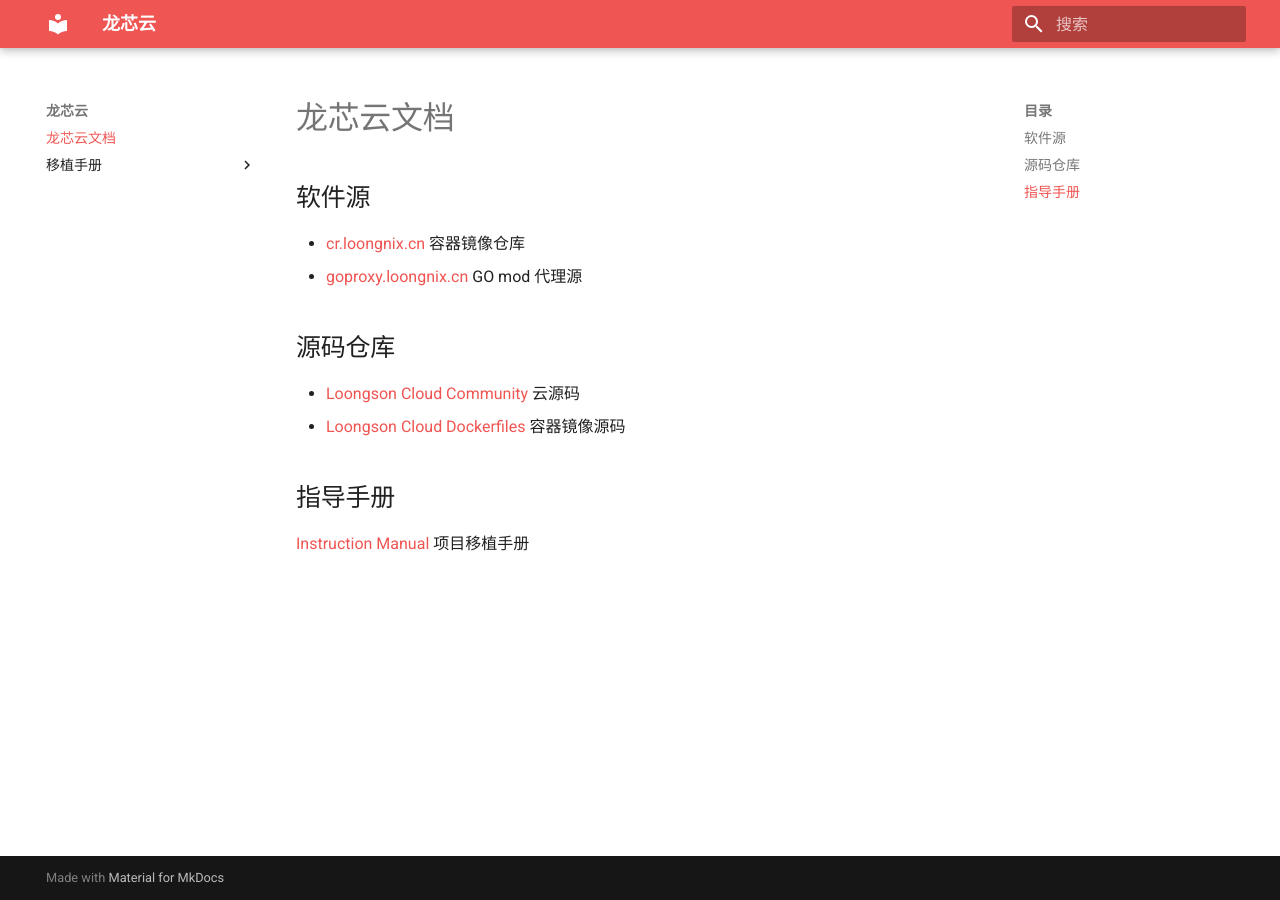
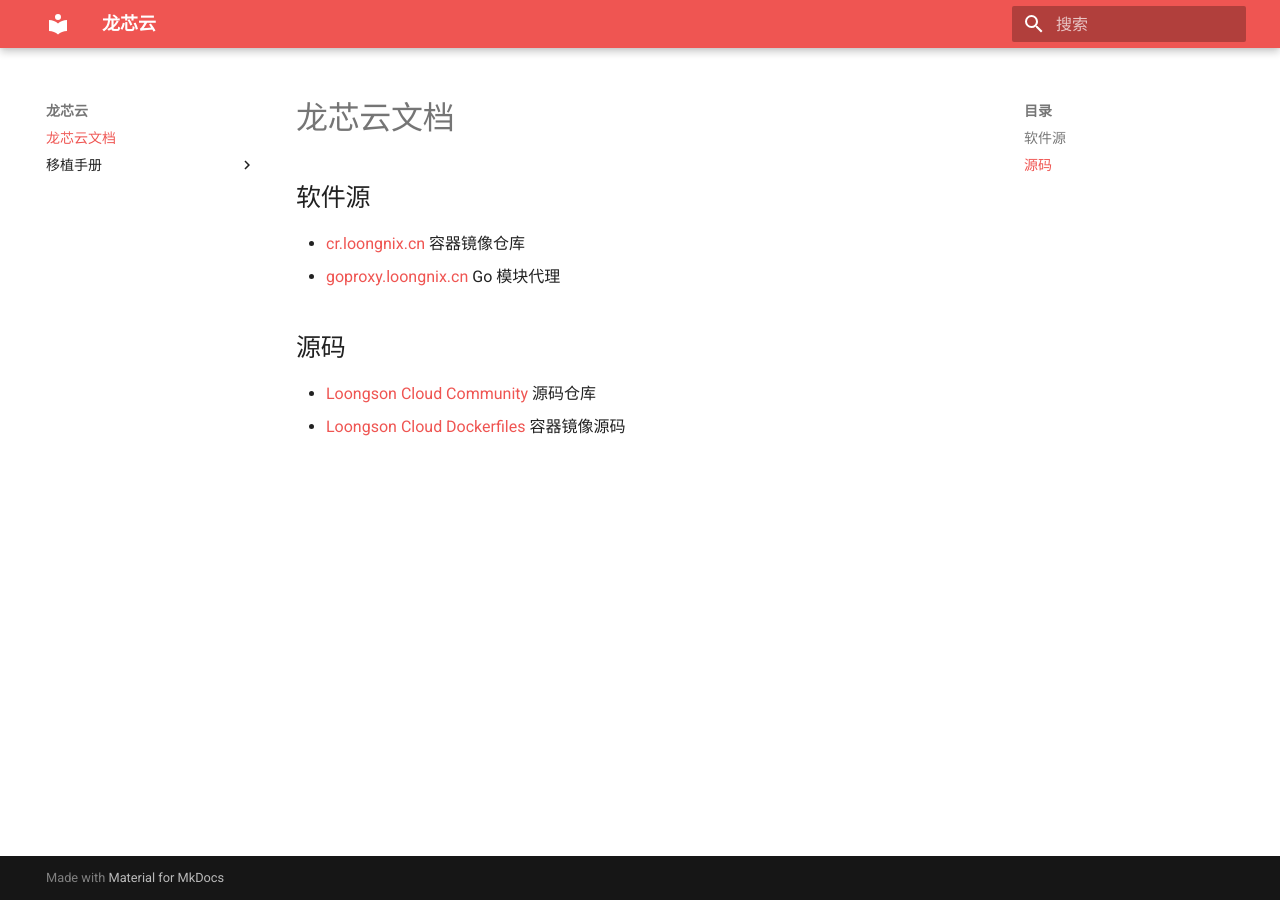
Before and after one commit to Loongson-Cloud-Community/Loongson-Cloud-Community, an MkDocs documentation site: the page built from docs/index.md, in a window 1280 px wide. Built offline with MkDocs 1.6.1 and Material for MkDocs 9.7.7, drawn with Linux system fonts in a browser that asks for light colours.

Commit message:
Update index.md

```diff
--- a/docs/index.md
+++ b/docs/index.md
@@ -1,13 +1,9 @@
 # 龙芯云文档
 
 ## 软件源
+- [cr.loongnix.cn](http://cr.loongnix.cn)  容器镜像仓库
+- [goproxy.loongnix.cn](http://goproxy.loongnix.cn) Go 模块代理
 
-- [cr.loongnix.cn](http://cr.loongnix.cn)  容器镜像仓库
-- [goproxy.loongnix.cn](http://goproxy.loongnix.cn) GO mod 代理源
-
-## 源码仓库
-- [Loongson Cloud Community](https://github.com/Loongson-Cloud-Community/) 云源码
+## 源码
+- [Loongson Cloud Community](https://github.com/Loongson-Cloud-Community/) 源码仓库
 - [Loongson Cloud Dockerfiles](https://github.com/Loongson-Cloud-Community/dockerfiles) 容器镜像源码
-
-## 指导手册
- [Instruction Manual](https://github.com/Loongson-Cloud-Community/Loongson-Cloud-Community/tree/main/docs/%E7%A7%BB%E6%A4%8D%E6%89%8B%E5%86%8C) 项目移植手册
```
